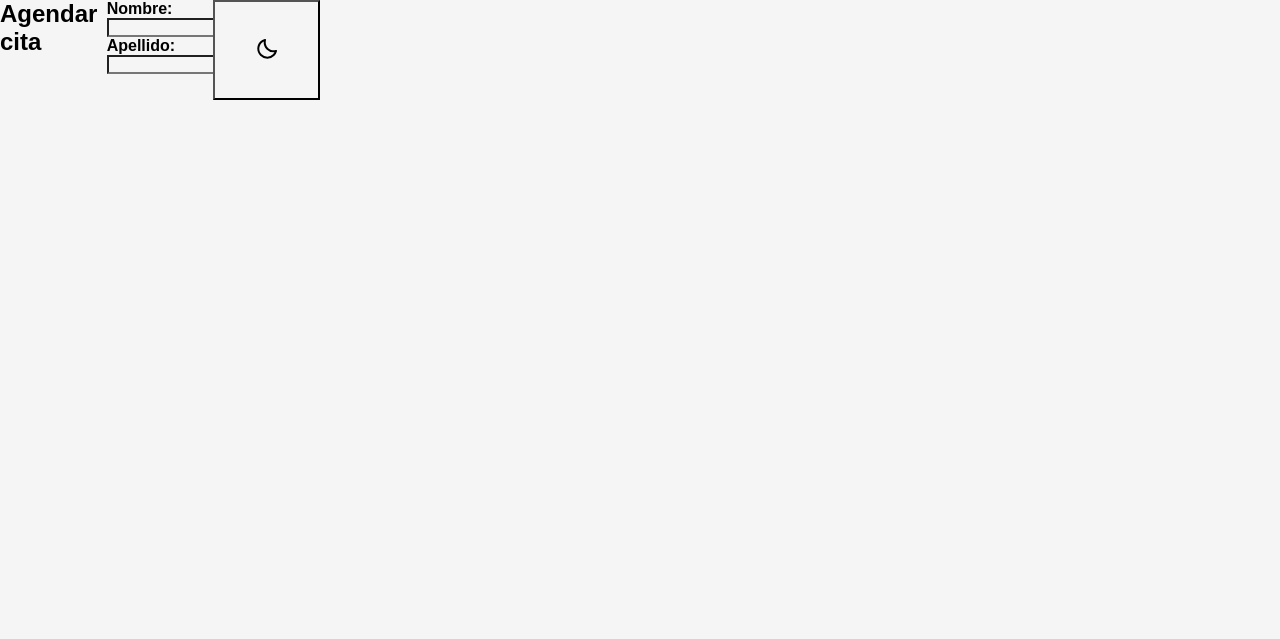
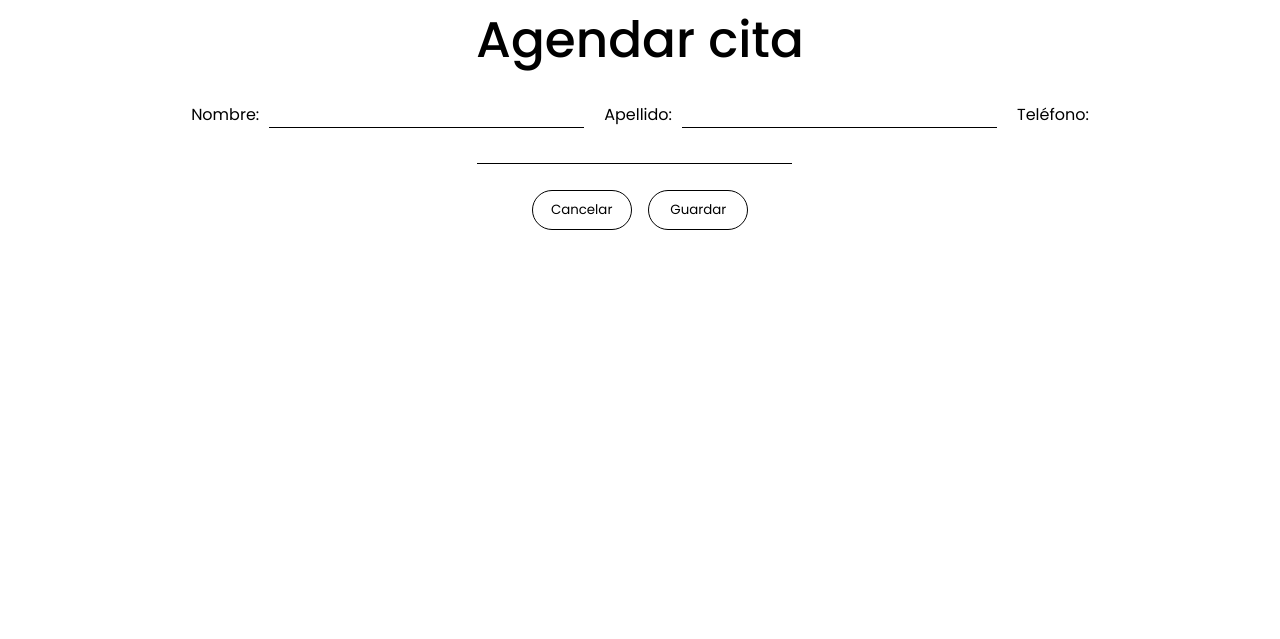
Before and after one commit to thebash1/kamojic, a PHP site: page /php/view/addView.php in a window 1280 px wide. Shown: the top 639 px of the page. Run offline with PHP 8.4, Linux system fonts and the light colour scheme.

Commit message:
file addView center

```diff
--- a/php/view/addView.php
+++ b/php/view/addView.php
@@ -4,27 +4,30 @@
     <meta charset="UTF-8">
     <meta name="viewport" content="width=device-width, initial-scale=1.0">
     <title>Añadir</title>
-    <link rel="stylesheet" href="style2.css">
+    <link rel="stylesheet" href="style.css">
     <link rel="shortcut icon" href="../../icons/user-plus-regular-24.png" type="image/x-icon">
 
 </head>
 <body>
-    <section class="container">
+    <div class="container">
+        <div class="container-center">
+            <h1>Agendar cita</h1>
+            <form action="" class="form">
+                <label for="fname">Nombre:</label>
+                <input type="text" name="fname" id="fname"><br>
+                <label for="lname">Apellido:</label>
+                <input type="text" name="lname" id="lname"><br>
+                <label for="phone">Teléfono:</label>
+                <input type="number" name="phone" id="phone"><br>
+            </form>
 
-        <h1 class="h1">Agendar cita</h1>
+            <div class="btn-group">
+                <button class="btn-cancel" type="button">Cancelar</button>
+                <button class="btn-save" type="button">Guardar</button>
+            </div>
+        </div>
+    </div>
 
-        <form action="" class="form">
-                <div class="input-box">
-                    <label for="fname">Nombre:</label>
-                    <input type="text">
-                </div>
-                <div class="input-box">
-                    <label for="lname">Apellido:</label>
-                    <input type="text">
-                </div>
-        </form>
-       <button type="button" id="toggleButton"><img src="../../icons/moon-regular-24.png" alt="" srcset=""></button>
-    </section>
 
     <script src="script.js"></script>
 </body>
--- a/php/view/style.css
+++ b/php/view/style.css
@@ -7,17 +7,9 @@
 }
 
 body {
-    display: grid;
-    grid-template-columns: repeat(12, minmax(100px, 1fr));
-    grid-template-rows: repeat(5, minmax(100px, 1fr));
     background-color: #fff;
     color: #000;
     transition: 1s ease;
-}
-
-.container{
-    grid-column: 1/13;
-    grid-row: 1/6;
 }
 
 body.dark-mode {
@@ -26,32 +18,85 @@ body.dark-mode {
     color: #fff;
 }
 
-.h1{
-    grid-column: 6/12;
-    font-size: 40px;
+.container{
+    display: grid;
+    grid-template-columns: repeat(12, minmax(100px, 1fr));
+    grid-template-rows: repeat(8, minmax(80px, 1fr));
+    box-sizing: border-box;
+}
+
+.container-center {
+    display: inherit;
+    grid-column: 2/12;
+    grid-row: 1/4;
+}
+
+h1{
+    height: auto;
+    font-size: 50px;
     font-weight: 500;
     text-align: center;
+    place-content: center;
 }
 
 .form{
-    grid-column: 6;
-    height: auto;
+    height: 100px;
+    display: flex;
+    flex-wrap: wrap;
+    flex-direction: row;
+    gap: 10px;
+    align-items: center;
+    align-self: center;
+    justify-self: center;
     place-content: center;
-    grid-row: span 2;
-
+    width: auto;
 }
 
 input{
-    font-size: 18px;
+    font-size: 16px;
+    font-weight: 500;
+    border: none;
+    border-bottom: 1px solid;
 }
 
-.input-box{
-    grid-row: 3;
-    margin-top: 20px;
 
+.btn-group{
+    display: flex;
+    flex-wrap: wrap;
+    flex-direction: row;
+    justify-self: center;
+    place-content: space-evenly;
+    width: 250px;
+    height: 50px;
+    border: none;
 }
 
-button{
-    grid-column: 6;
-    grid-row: 5;
+.btn-cancel{
+    width: 100px;
+    height: 40px;
+    cursor: pointer;
+    border: 1px solid;
+    border-radius: 100px;
+    color: #000;
+    background-color: white;
+    transition: background-color 0.8s;
 }
+
+.btn-cancel:hover {
+    background-color: lightcoral;
+}
+
+.btn-save{
+    width: 100px;
+    height: 40px;
+    cursor: pointer;
+    border: 1px solid;
+    border-radius: 100px;
+    color: #000;
+    background-color: white;
+    transition: background-color 0.8s;
+}
+
+.btn-save:hover{
+    background-color: lightskyblue;
+}
```
